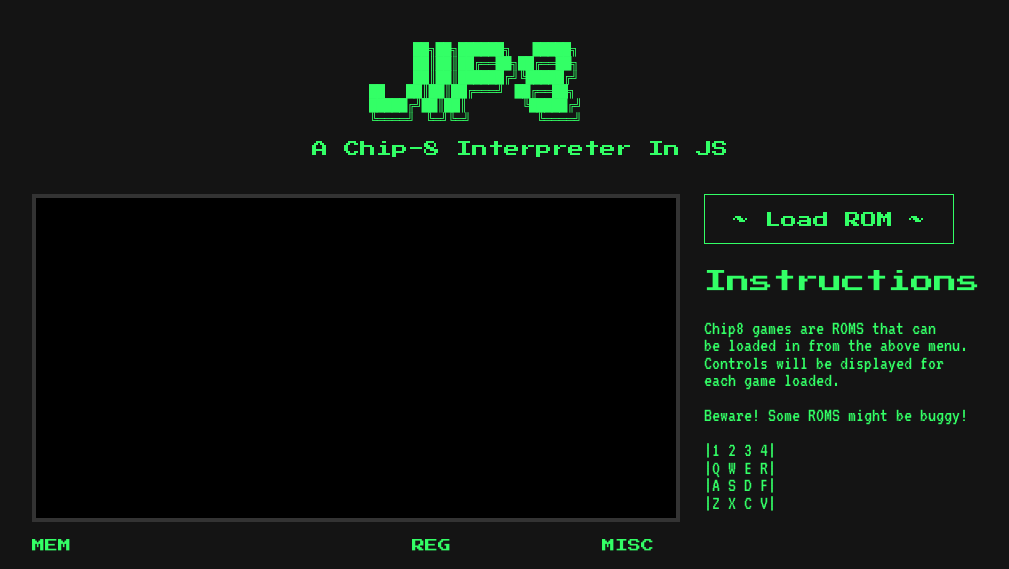
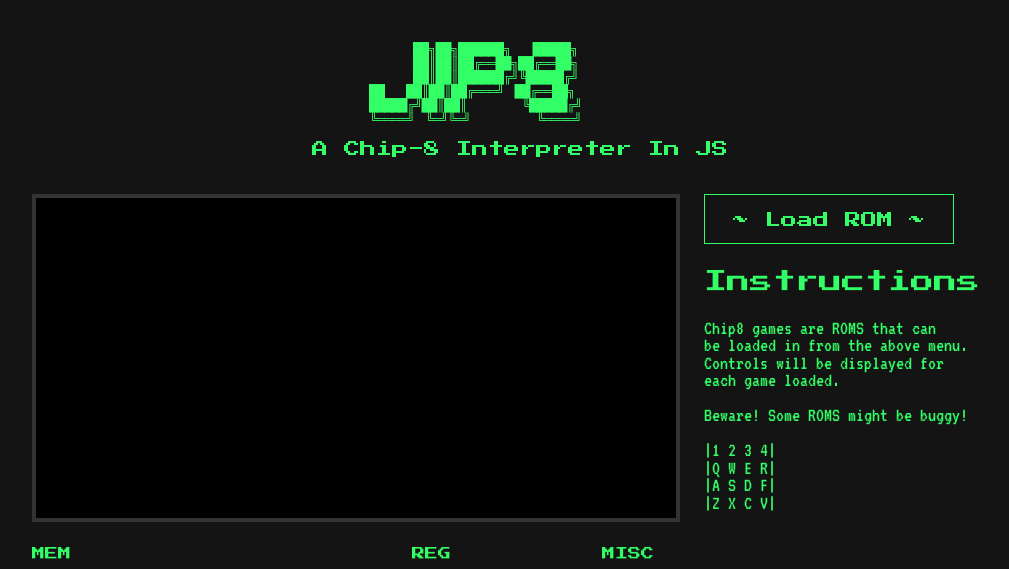
Before and after one commit to rjlee276/Chip8-EMU, a plain HTML site: page index.html in a window 1280 px wide. Shown: the top 569 px of the page, without its empty margins (112-1121 px from the left). Drawn offline with nearby package versions, Linux system fonts and the light colour scheme.

Commit message:
initialcommit

```diff
--- a/index.html
+++ b/index.html
@@ -57,10 +57,10 @@ Beware! Some ROMS might be buggy!
 |Z X C V|</pre>
             </div>
         </div>
-        <div class="row mt-2">
+        <div class="row mt-3">
             <div class="header col-4">MEM</div>
             <div class="header col-4 col-lg-2">REG</div>
-            <div class="header col-4">MISC</div>
+            <div class="header col-3">MISC</div>
         </div>
         <div class="row info mt-3 mb-3">
             <div class="col-4 col-lg-4 panel1">
@@ -69,7 +69,7 @@ Beware! Some ROMS might be buggy!
             <div class="col-4 col-lg-2 panel2">
                 --
             </div>
-            <div class="col-4 col-lg-4 panel3">
+            <div class="col-4 col-lg-3 panel3">
                 --
             </div>
         </div>
```
